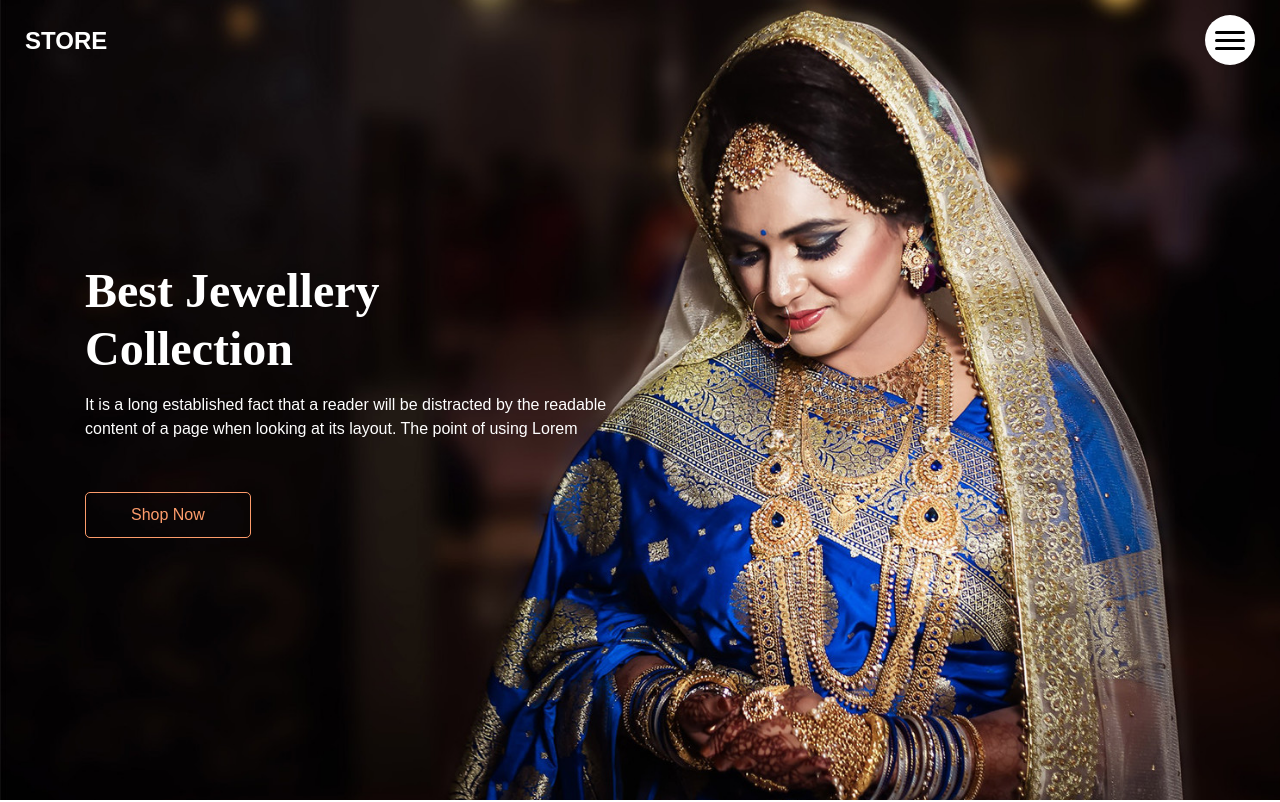
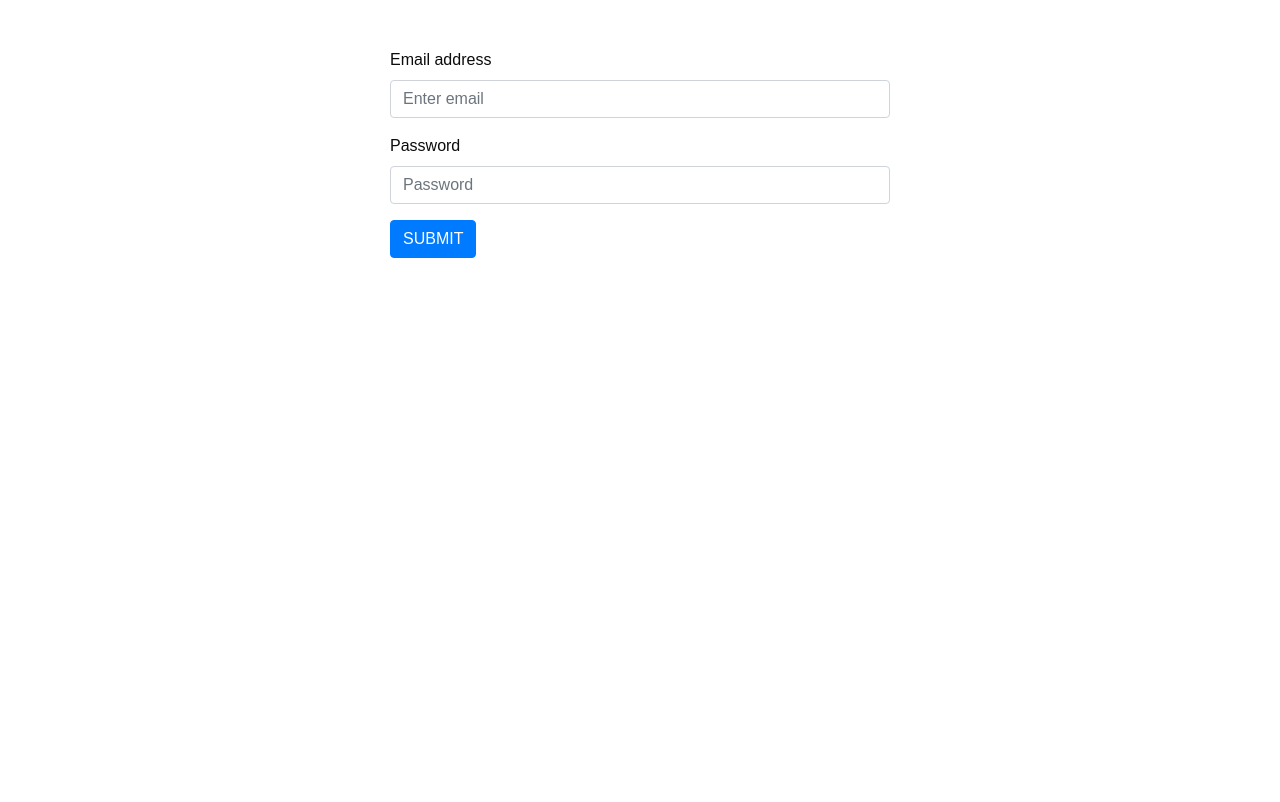
Before and after one commit to sanjaynabha7/demovercel, a Next.js app: page / in a window 1280 px wide. Shown: the top 802 px of the page. Built offline with nearby package versions, Linux system fonts and the light colour scheme; no server answers; the database is empty; a web font is replaced by a local one.

Commit message:
add login form

```diff
--- a/components/layout/index.js
+++ b/components/layout/index.js
@@ -6,13 +6,32 @@ import { useRouter } from 'next/router'
 const Layout = ({ children }) => {
   const [headerClass, setHeaderClass] = useState(false)
   const router = useRouter()
-
+  const [lock, setLock] = useState(true)
+  const [email, setEmail] = useState("")
+  const [password, setPassword] = useState("")
+  const [errorMsg, setErrorMsg] = useState("")
   useEffect(() => {
     if (router.asPath === "/") {
-        setHeaderClass(true)
+      setHeaderClass(true)
     } else setHeaderClass(false)
+    let lockVal = localStorage.getItem('lock');
+    if (lockVal) {
+      setLock(false)
+    }
+    console.log(lockVal)
+  }, [router.asPath])
 
-}, [router.asPath])
+  const handleClick = (e) => {
+    e.preventDefault()
+    if (email === 'sanjaynabha7@gmail.com' && password === '9592122902') {
+      setLock(false)
+      localStorage.setItem('lock', true);
+    } else {
+      setErrorMsg("Something wrong !")
+    }
+    console.log("Working")
+  }
+
   return (
     <>
       <Head>
@@ -25,9 +44,29 @@ const Layout = ({ children }) => {
         <meta name="description" content="" />
         <meta name="author" content="" />
       </Head>
-      <Header className={headerClass ? "header_section" : "header_section inner-header"}></Header>
-      <div className={headerClass ? "home-page" : "inner-page"}>{children}</div>
-      <Footer></Footer>
+
+      {lock ?
+        <>
+          <div className="mx-auto mt-5" style={{ width: '500px' }}>
+            <div className="form-group">
+              <label>Email address</label>
+              <input onChange={(event) => { setEmail(event.target.value) }} type="email" className="form-control" placeholder="Enter email" />
+            </div>
+            <div className="form-group">
+              <label>Password</label>
+              <input onChange={(event) => { setPassword(event.target.value) }} type="password" className="form-control" id="exampleInputPassword1" placeholder="Password" />
+            </div>
+            <button onClick={handleClick} type="submit" className="btn btn-primary">Submit</button>
+            <p>{errorMsg}</p>
+          </div>
+        </>
+        :
+        <>
+          <Header className={headerClass ? "header_section" : "header_section inner-header"}></Header>
+          <div className={headerClass ? "home-page" : "inner-page"}>{children}</div>
+          <Footer></Footer>
+        </>
+      }
     </>
   )
 }
```
Also changed, not shown: pages/index.js (+9 -5 lines).
